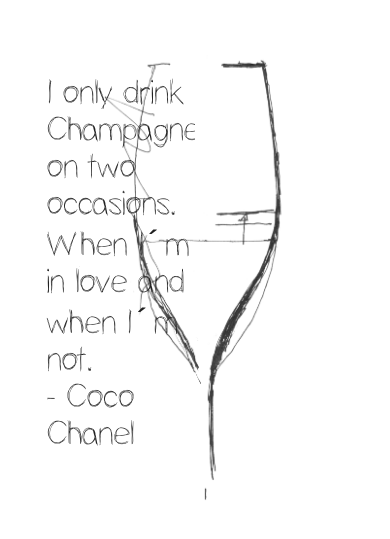
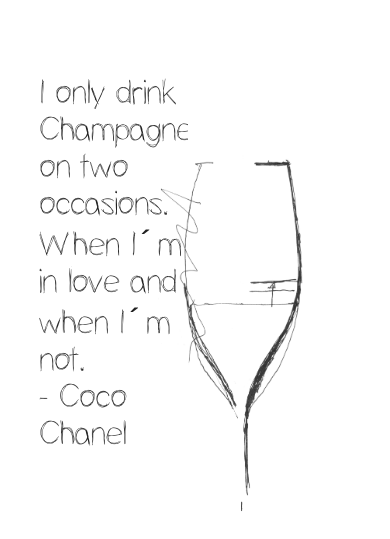
Before and after one commit to LabelDrinkers/labeldrinkers.github.io, a plain HTML site: page index.html in a window 390 px wide. Shown: the part 155-694 px from the top of the page. Drawn offline with Linux system fonts and the light colour scheme.

Commit message:
adaptive

```diff
--- a/css/style.css
+++ b/css/style.css
@@ -9,9 +9,9 @@
 }
 
 @media only screen and (max-width:736px) {
-.container {margin-left:-10%;}
-.text {font-size:150%;}
-img.img {width: 50%; margin-left:40%;}
+.container {margin:0; padding:0; align-items:left;}
+.text {font-size:150%; padding:0; width:100%; margin-left:-30%;position:float;}
+img.img {width: 40%; margin-left:40%; margin-top:30%;position:absolute;}
 }
 
 html,
```
